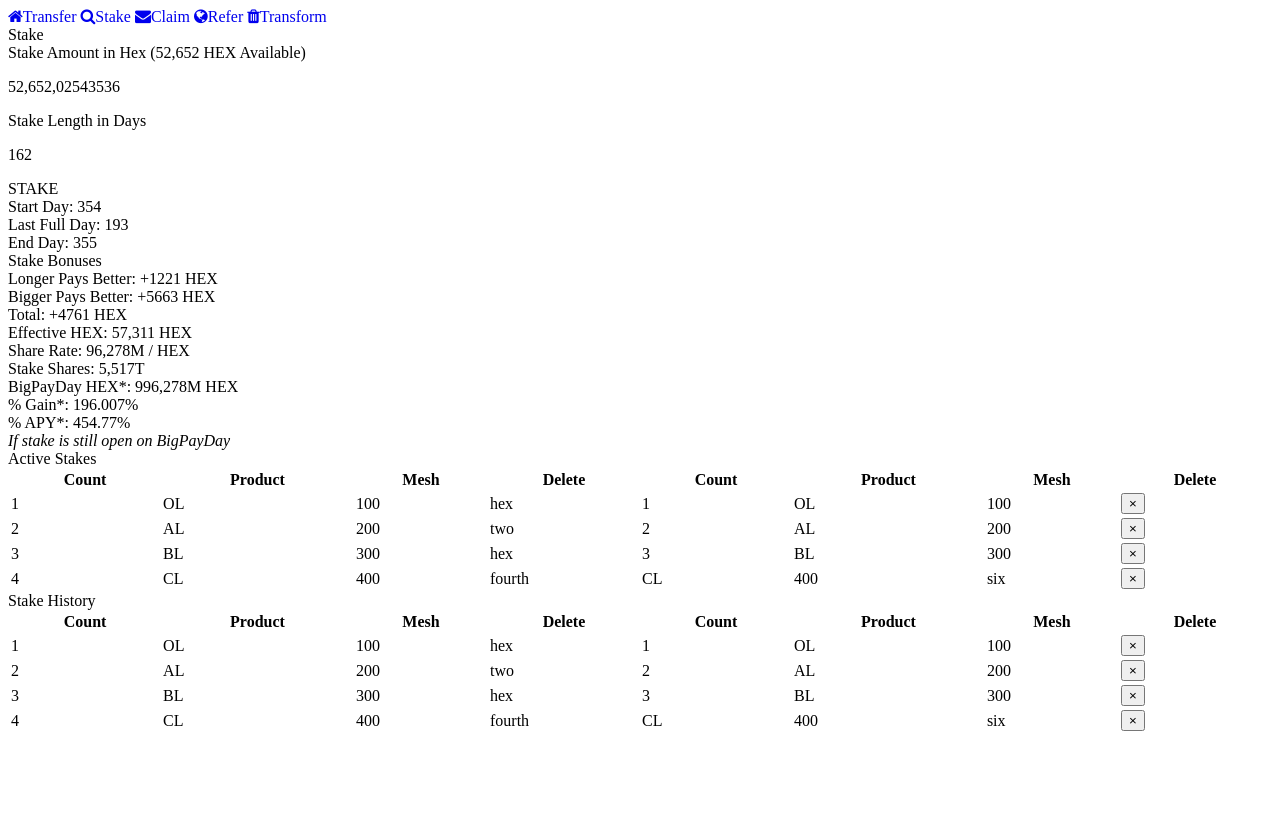
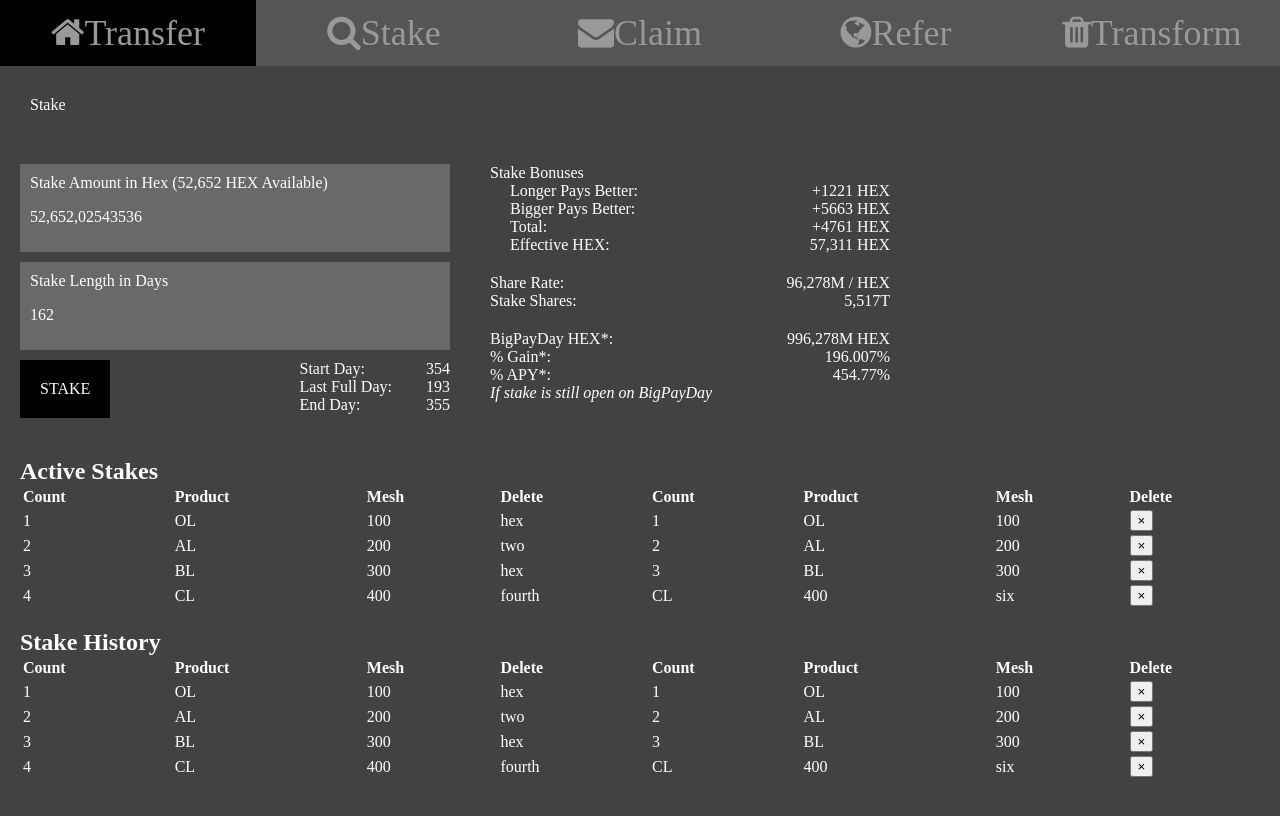
Before and after one commit to yash77/yash77.github.io, a Jekyll site: the page built from index.html, in a window 1280 px wide. Shown: the top 816 px of the page. Built offline with Jekyll 4.4.1, drawn with Linux system fonts in a browser that asks for light colours.

Commit message:
Update default.html
path changed

```diff
--- a/_layouts/default.html
+++ b/_layouts/default.html
@@ -5,7 +5,7 @@
     rel="stylesheet"
     href="https://cdnjs.cloudflare.com/ajax/libs/font-awesome/4.7.0/css/font-awesome.min.css"
   />
-  <link rel="stylesheet" type="text/css" href="main.css" />
+  <link rel="stylesheet" type="text/css" href="css/main.css" />
   <script>
     function deleteRow(el) {
       var tbl = el.parentNode.parentNode.parentNode;
```
